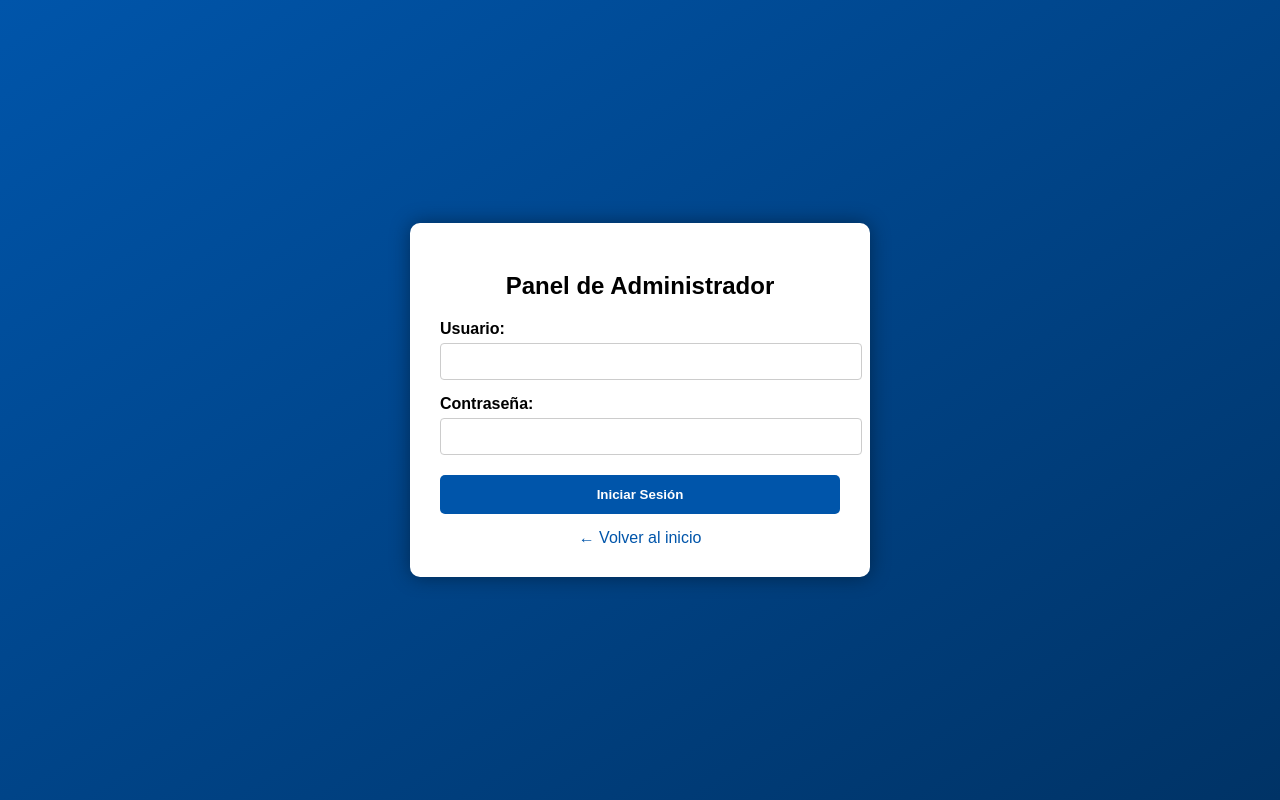
After one commit to sofiag20/Parnet, a Flask app: page /login in a window 1280 px wide. The commit adds this page. Run offline with Flask 3, Linux system fonts and the light colour scheme.

Commit message:
actualizado

```diff
--- a/App.py
+++ b/App.py
@@ -1,9 +1,10 @@
-from flask import Flask, render_template
+from flask import Flask, render_template,redirect, url_for, flash
 from flask_socketio import SocketIO, emit, disconnect
 from flask import session, request
 from models.Database import Database
 from models.Noticia import Noticia
 from models.Visita import Visita
+from models.Usuario import Usuario
 
 app = Flask(__name__)
 app.config['SQLALCHEMY_DATABASE_URI'] = 'mysql+pymysql://root:12345@localhost/parnet'
@@ -76,6 +77,23 @@ def productos():
 def contacto():
     return render_template("contacto.html")
 
+@app.route("/login", methods=["GET", "POST"])
+def login():
+    if request.method == "POST":
+        usuario = Usuario.query.filter_by(user=request.form["user"]).first()
+        if usuario and usuario.pw == request.form["pw"]:
+            session["usuario_id"] = usuario.id
+            session["rol"] = usuario.rol
+            return redirect(url_for("admin_dashboard") if usuario.rol == "admin" else url_for("index"))
+        flash("Credenciales incorrectas")
+    return render_template("login.html")
+
+@app.route("/logout")
+def logout():
+    session.clear()
+    return redirect(url_for("index"))
+
+
 # ==========================
 # Ejecutar con socketio.run
 # ==========================
--- a/models/Usuario.py
+++ b/models/Usuario.py
@@ -1,4 +1,6 @@
-from App import db
+from models.Database import Database
+
+db = Database.get_instance()
 
 class Usuario(db.Model):
     __tablename__ = 'usuarios'
--- /dev/null
+++ b/static/css/login.css
@@ -0,0 +1,72 @@
+body {
+    font-family: Arial, sans-serif;
+    background: linear-gradient(to bottom right, #0055aa, #003366);
+    color: white;
+    margin: 0;
+    padding: 0;
+    display: flex;
+    align-items: center;
+    justify-content: center;
+    height: 100vh;
+}
+
+.login-container {
+    background-color: #ffffff;
+    color: #000;
+    padding: 30px;
+    border-radius: 10px;
+    width: 100%;
+    max-width: 400px;
+    box-shadow: 0px 0px 20px rgba(0,0,0,0.4);
+}
+
+.login-container h2 {
+    text-align: center;
+    margin-bottom: 20px;
+}
+
+.login-container label {
+    display: block;
+    margin-top: 15px;
+    font-weight: bold;
+}
+
+.login-container input {
+    width: 100%;
+    padding: 10px;
+    margin-top: 5px;
+    border: 1px solid #ccc;
+    border-radius: 4px;
+}
+
+.login-container button {
+    width: 100%;
+    margin-top: 20px;
+    padding: 12px;
+    background-color: #0055aa;
+    border: none;
+    color: white;
+    font-weight: bold;
+    border-radius: 5px;
+    cursor: pointer;
+}
+
+.login-container button:hover {
+    background-color: #003f7f;
+}
+
+.error-msg {
+    margin-top: 10px;
+    padding: 10px;
+    background-color: #f8d7da;
+    color: #721c24;
+    border-radius: 4px;
+}
+
+.volver {
+    display: block;
+    margin-top: 15px;
+    text-align: center;
+    color: #0055aa;
+    text-decoration: none;
+}
--- a/templates/fragmentos/principal.html
+++ b/templates/fragmentos/principal.html
@@ -10,8 +10,9 @@
     <div class="carousel-slide">
         <img src="/static/img/imagen3.png" alt="Banner 3">
     </div>
-    <button class="carousel-btn prev" onclick="moverSlide(-1)">❮</button>
-    <button class="carousel-btn next" onclick="moverSlide(1)">❯</button>
+    <button class="carousel-btn prev">❮</button>
+    <button class="carousel-btn next">❯</button>
+
 </div>
 
 <!-- Sección informativa -->
@@ -58,5 +59,4 @@
         <li>Bases de Datos</li>
     </ul>
 </section>
-
 <script src="{{ url_for('static', filename='js/carrusel.js') }}"></script>
--- a/templates/index.html
+++ b/templates/index.html
@@ -123,7 +123,7 @@
     <div class="footer-menu">
         <div class="footer-links">
         <a href="{{ url_for('index') }}">Página Principal</a> |
-        <a href="#">¿Quiénes Somos?</a> |
+        <a href="{{ url_for('quienes') }}">¿Quiénes Somos?</a> |
         <a href="{{ url_for('clientes') }}">Clientes</a> |
         <a href="{{ url_for('servicios') }}">Servicios</a> |
         <a href="{{ url_for('productos') }}">Productos</a> |
--- /dev/null
+++ b/templates/login.html
@@ -0,0 +1,28 @@
+<!DOCTYPE html>
+<html lang="es">
+<head>
+    <meta charset="UTF-8">
+    <title>Iniciar Sesión - Admin PARNET</title>
+    <meta name="viewport" content="width=device-width, initial-scale=1.0">
+    <link rel="stylesheet" href="{{ url_for('static', filename='css/login.css') }}">
+</head>
+<body>
+    <div class="login-container">
+        <h2>Panel de Administrador</h2>
+        <form method="POST" action="{{ url_for('login') }}">
+            <label for="user">Usuario:</label>
+            <input type="text" name="user" id="user" required>
+
+            <label for="pw">Contraseña:</label>
+            <input type="password" name="pw" id="pw" required>
+
+            {% if error %}
+            <div class="error-msg">{{ error }}</div>
+            {% endif %}
+
+            <button type="submit">Iniciar Sesión</button>
+        </form>
+        <a href="{{ url_for('index') }}" class="volver">← Volver al inicio</a>
+    </div>
+</body>
+</html>
```
Also changed, not shown: static/css/principal.css (+30 -14 lines), static/js/carrusel.js (+9 -7 lines), static/js/contenido.js (+6 -1 lines).
